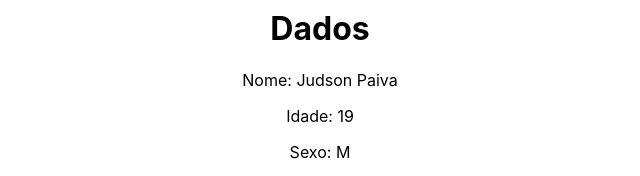
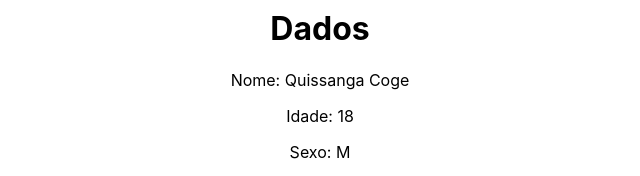
Before and after one commit to PaivaJudson/learning-dois, a React (Create React App) app: page / in a window 1280 px wide. Shown: the part 133-309 px from the top of the page, without its empty margins (320-960 px from the left). Built offline with nearby package versions, Linux system fonts and the light colour scheme.

Commit message:
segundo commit

```diff
--- a/src/App.js
+++ b/src/App.js
@@ -14,7 +14,11 @@ function App() {
     <div className="App">
       <Header />
       <Corpo />
-      <Dados nome='Judson Paiva' idade='19' sexo='M'/>
+      <Dados
+        nome = {nome}
+        idade = {idade}
+        sexo = {sexo}
+      />
     </div>
   );
 }
```
